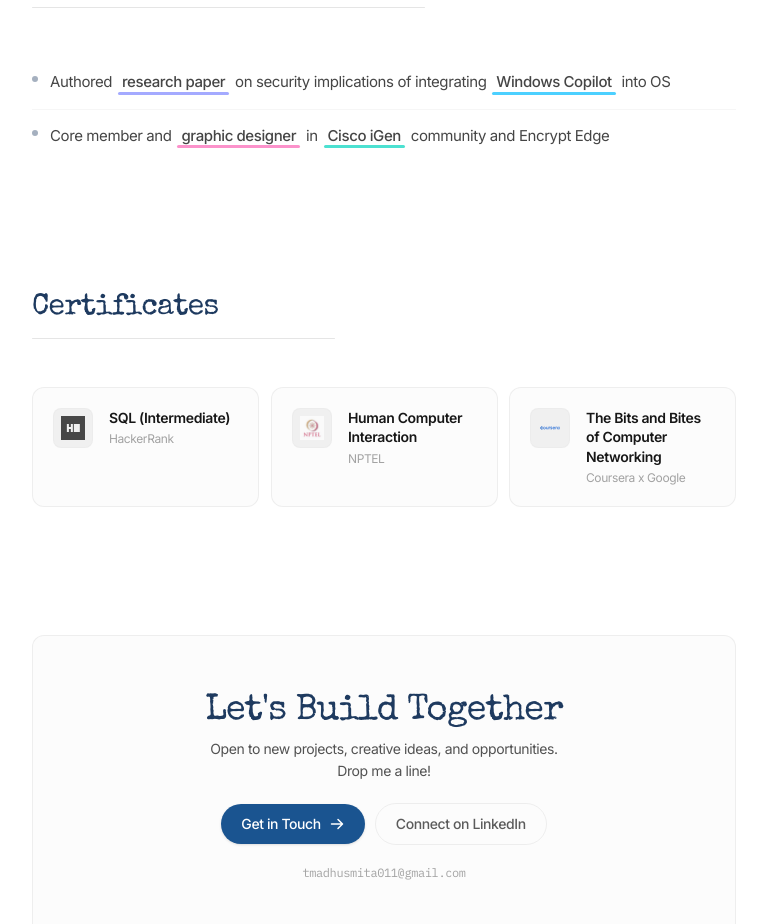
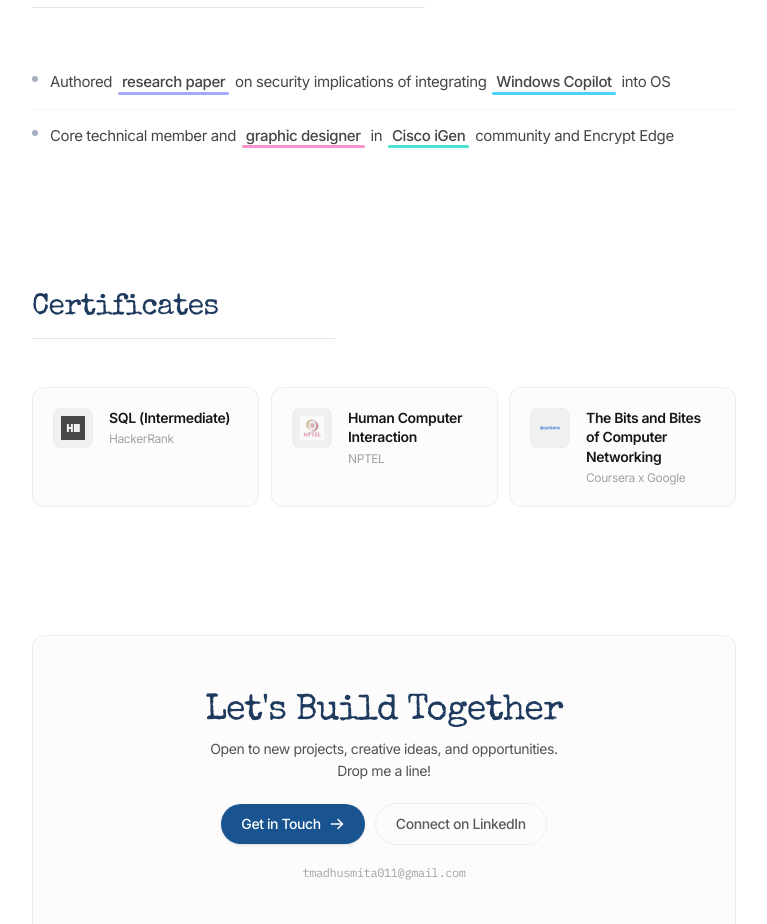
Before and after one commit to Madhusmita111/portfolio, a React (Vite) app: page / in a window 1280 px wide. Shown: the part 2900-3824 px from the top of the page, without its empty margins (256-1023 px from the left). Built offline with nearby package versions, Linux system fonts and the light colour scheme.

Commit message:
update(data): minor changes

```diff
--- a/src/data/portfolioData.js
+++ b/src/data/portfolioData.js
@@ -188,7 +188,7 @@ export const portfolioData = {
     },
     {
       title: "Core technical member and graphic designer in Cisco iGen community and Encrypt Edge",
-      titleHtml: "Core member and <span class='relative inline-block px-1 mx-0.5 transition-colors duration-300 z-10 group-hover:text-neutral-950 dark:group-hover:text-neutral-50'><span class='absolute inset-x-0 bottom-0 h-[3px] bg-pink-400 transition-all duration-300 ease-out group-hover:h-full -z-10 rounded-sm opacity-70 group-hover:opacity-100'></span><span class='relative font-medium'>graphic designer</span></span> in <span class='relative inline-block px-1 mx-0.5 transition-colors duration-300 z-10 group-hover:text-neutral-950 dark:group-hover:text-neutral-50'><span class='absolute inset-x-0 bottom-0 h-[3px] bg-teal-400 transition-all duration-300 ease-out group-hover:h-full -z-10 rounded-sm opacity-70 group-hover:opacity-100'></span><span class='relative font-medium'>Cisco iGen</span></span> community and Encrypt Edge"
+      titleHtml: "Core technical member and <span class='relative inline-block px-1 mx-0.5 transition-colors duration-300 z-10 group-hover:text-neutral-950 dark:group-hover:text-neutral-50'><span class='absolute inset-x-0 bottom-0 h-[3px] bg-pink-400 transition-all duration-300 ease-out group-hover:h-full -z-10 rounded-sm opacity-70 group-hover:opacity-100'></span><span class='relative font-medium'>graphic designer</span></span> in <span class='relative inline-block px-1 mx-0.5 transition-colors duration-300 z-10 group-hover:text-neutral-950 dark:group-hover:text-neutral-50'><span class='absolute inset-x-0 bottom-0 h-[3px] bg-teal-400 transition-all duration-300 ease-out group-hover:h-full -z-10 rounded-sm opacity-70 group-hover:opacity-100'></span><span class='relative font-medium'>Cisco iGen</span></span> community and Encrypt Edge"
     }
   ]
 };
```
